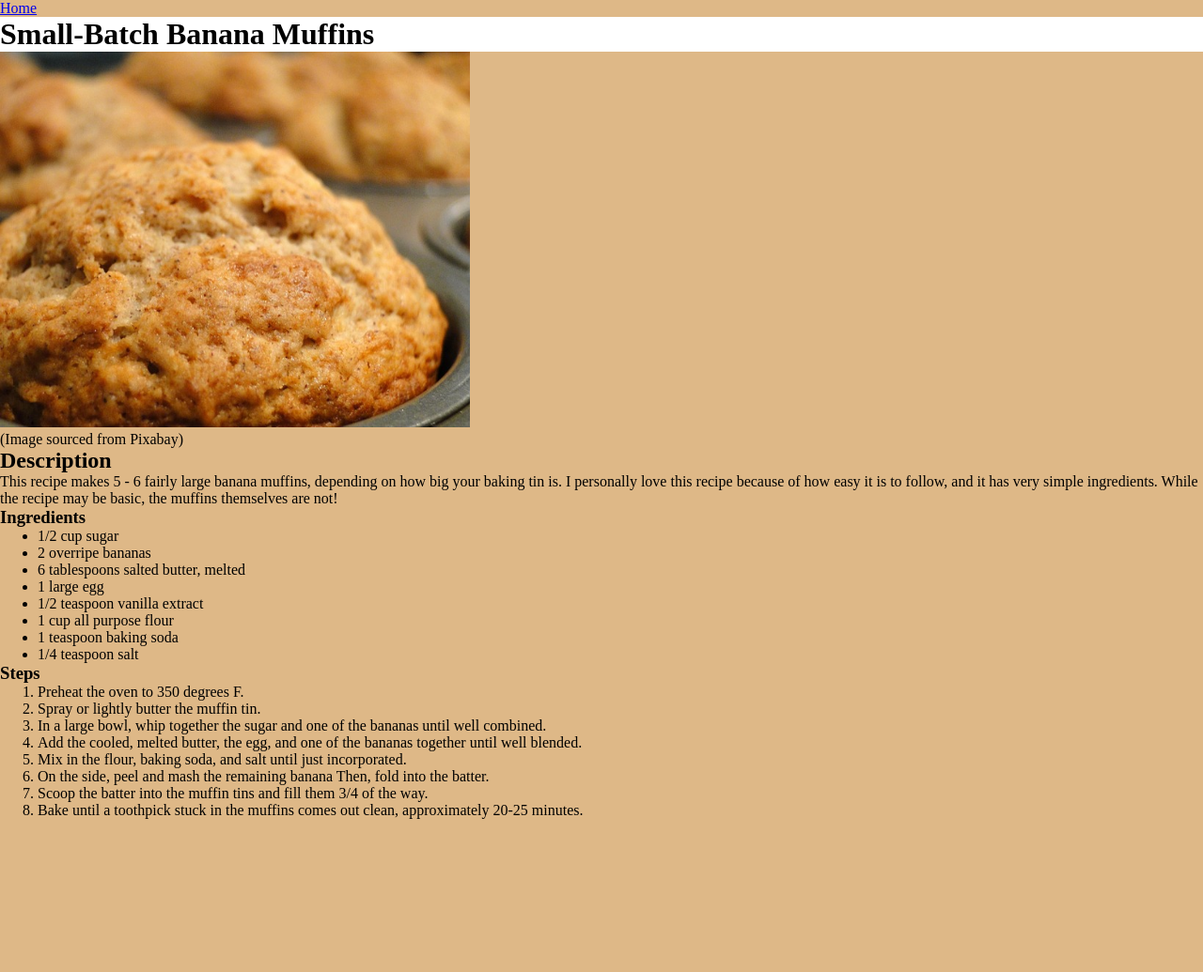
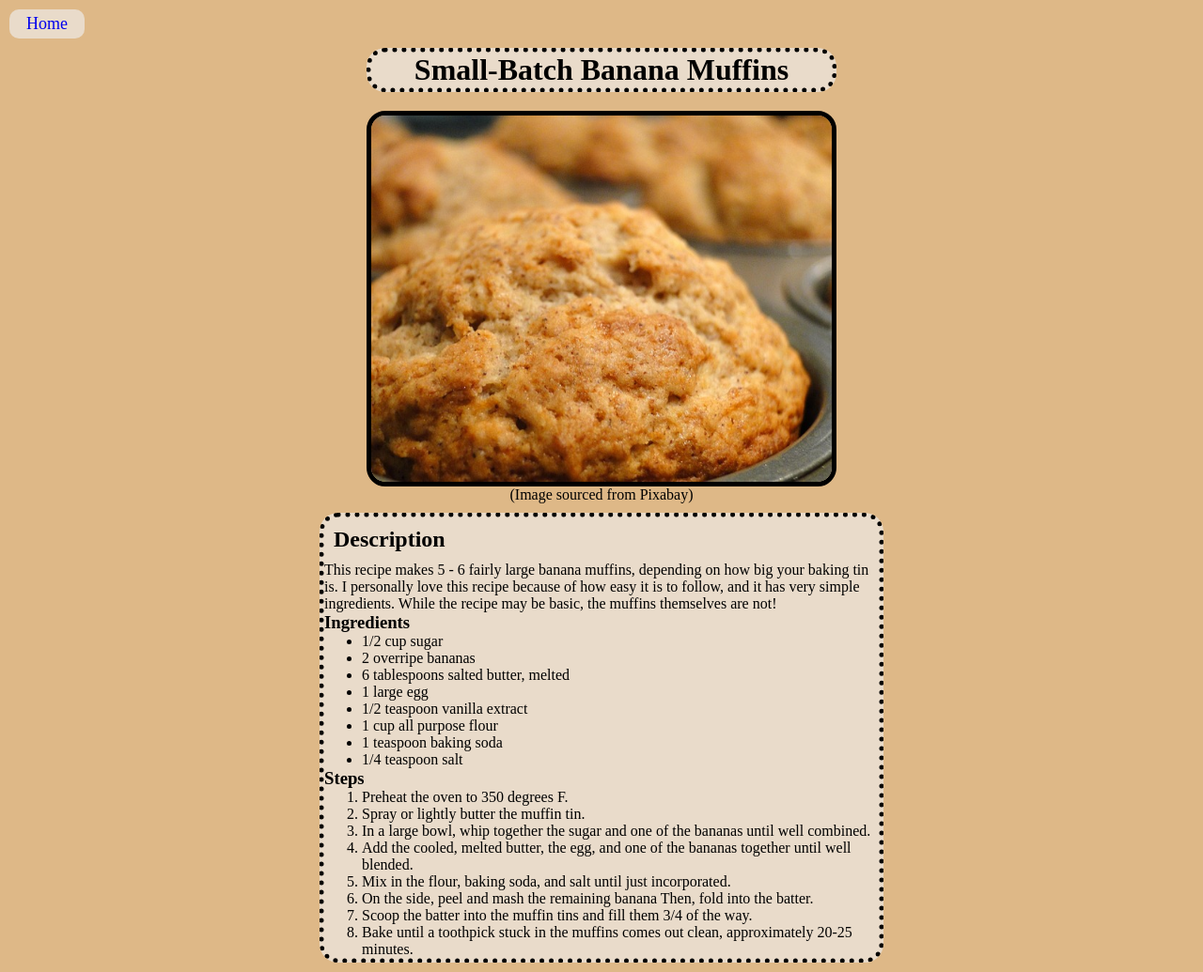
Before and after one commit to KGoerg/odin-recipes, a plain HTML site: page recipes/banana-muffins.html in a window 1280 px wide. Shown: the whole page at 94% size. Before the commit the page ends 872 px from the top, so only its background shows below. Drawn offline with Linux system fonts and the light colour scheme.

Commit message:
Edit classes and styles
Admittedly didn't keep close track of my work. Will be better about this in the future, hopefully.

```diff
--- a/recipes/banana-muffins.html
+++ b/recipes/banana-muffins.html
@@ -8,14 +8,15 @@
 </head>
 
 <body class ="banana-muffin page-color">
-    <a href="../index.html">Home</a>
+    <a class="home button" href="../index.html">Home</a>
     <h1 class="recipes-header">Small-Batch Banana Muffins</h1>
     <figure>
         <img src="../images/banana-muffin.jpg" alt="The beautifully crusted top of a freshly baked banana muffin" height="400" width="500">
         <figcaption>(Image sourced from Pixabay)</figcaption>
     </figure>
 
-    <h2>Description</h2>
+    <div class="container">
+        <h2 class="banana-muffin desc">Description</h2>
             <p>This recipe makes 5 - 6 fairly large banana muffins, depending on how big your baking tin is. I personally love this recipe because of how easy it is to follow, and it has very simple ingredients. While the recipe may be basic, the muffins themselves are not!</p>
 
         <h3>Ingredients</h3>
@@ -41,6 +42,6 @@
                 <li>Scoop the batter into the muffin tins and fill them 3/4 of the way.</li>
                 <li>Bake until a toothpick stuck in the muffins comes out clean, approximately 20-25 minutes.</li>
             </ol>
-
+    </div>
 </body>
 </html>
--- a/styles.css
+++ b/styles.css
@@ -85,5 +85,59 @@
 }
 
 .banana-muffin .recipes-header {
+    background-color: rgb(233, 219, 202);
+    text-align: center;
+    width: 500px;
+    border: 5px dotted black;
+    border-radius: 20px;
+    margin: 10px auto;
+}
+
+.home.button {
+    display: block;
+    padding: 5px;
+    text-align: center;
+    width: 80px;
+    background-color: rgb(233, 219, 202);
+    border: 0px solid white;
+    border-radius: 10px;
+    font-size: large;
+    margin: 10px;
+    text-decoration: none;
+}
+
+.banana-muffin .home.button:hover {
     background-color: white;
 }
+
+img {
+    display: block;
+    margin: 20px auto 0px auto;
+    border: 5px solid black;
+    border-radius: 20px;
+}
+
+figure {
+    text-align: center;
+}
+
+figcaption {
+    margin: 0px;
+}
+
+.banana-muffin .container {
+    width: 600px;
+    margin: 10px auto;
+    border: 5px dotted black;
+    border-radius: 20px;
+    background-color: rgb(233, 219, 202);
+}
+
+.container .desc {
+    margin: 10px;
+}
+
+/* Not working -- need to figure out later */
+.banana-muffin.desc p {
+    color: purple;
+}
```
Also changed, not shown: index.html (+8 -9 lines). Lines whose indentation alone changed are shown as unchanged.
